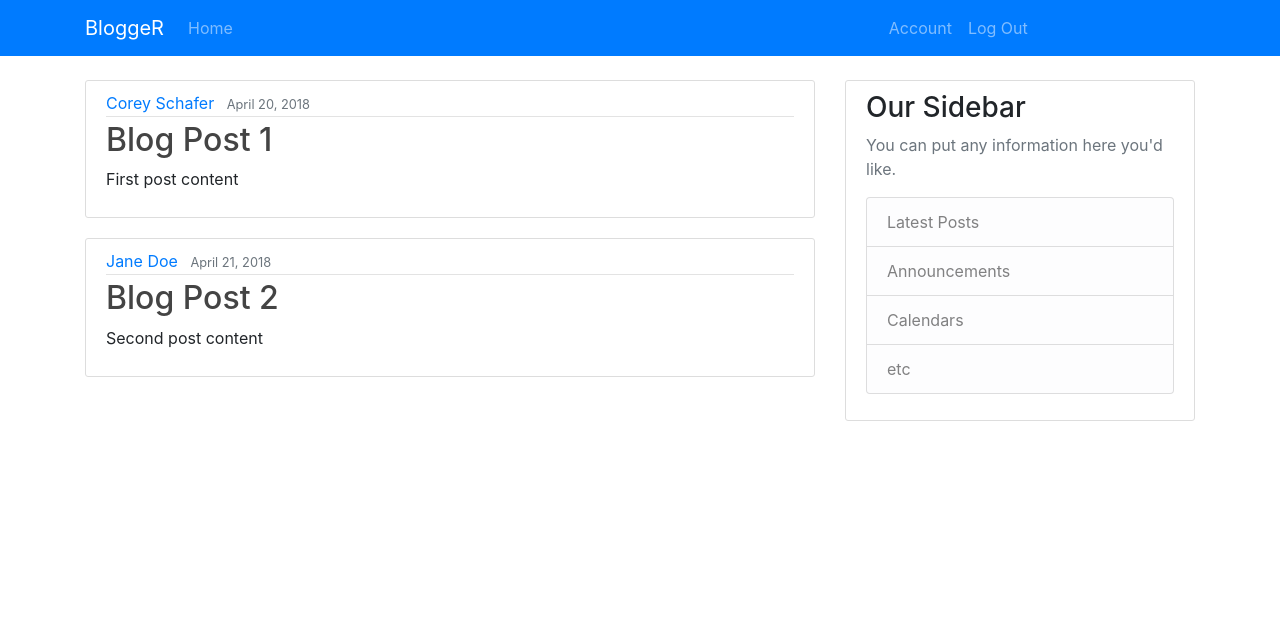
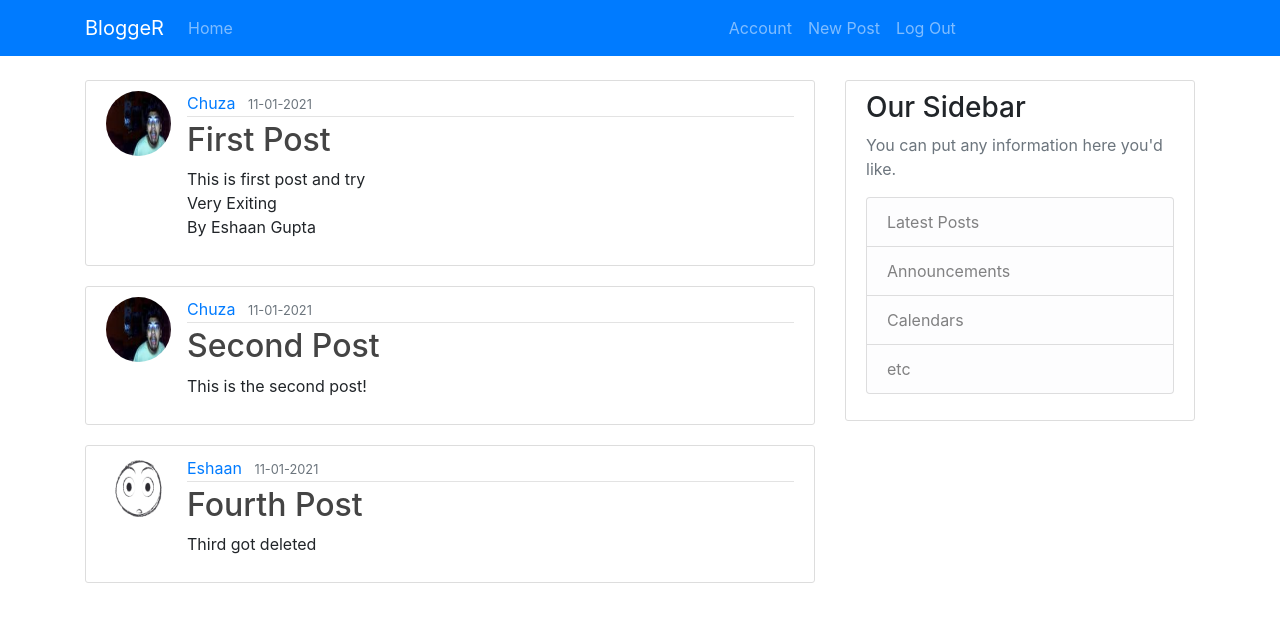
Before and after one commit to fantasy-08/Blogger, a Flask app: page / in a window 1280 px wide. Shown: the top 622 px of the page. Run offline with Flask 2, Linux system fonts and the light colour scheme; a user stored in the database is signed in; data comes from the database, SQL or seed files in the repository; both versions use the stored data as it was after the commit; some libraries are stand-ins or nearby versions.

Commit message:
Post update delete done

```diff
--- a/main/routes.py
+++ b/main/routes.py
@@ -1,29 +1,16 @@
 import os
 import secrets
 from PIL import Image
-from flask import render_template, url_for, redirect, flash,request
+from flask import render_template, url_for, redirect, flash,request, abort
 from main import app,db,bcrypt
 from main.models import User, Post
-from main.forms import SignUpForm, LoginForm,UpdateAccountForm
+from main.forms import SignUpForm, LoginForm,UpdateAccountForm ,PostForm
 from flask_login import login_user,current_user,logout_user,login_required
 
-posts = [
-    {
-        'author': 'Corey Schafer',
-        'title': 'Blog Post 1',
-        'content': 'First post content',
-        'date_posted': 'April 20, 2018'
-    },
-    {
-        'author': 'Jane Doe',
-        'title': 'Blog Post 2',
-        'content': 'Second post content',
-        'date_posted': 'April 21, 2018'
-    }
-]
 @app.route('/')
 @app.route("/home")
 def home():
+    posts=Post.query.all()
     return render_template('home.html', posts=posts)
 
 @app.route('/signup', methods=['GET', 'POST'])
@@ -97,3 +84,56 @@ def account():
 def logout():
     logout_user()
     return redirect(url_for('home'))
+
+@app.route('/post/new',methods=['GET','POST'])
+@login_required
+def new_post():
+    form =PostForm()
+    if form.validate_on_submit():
+        post=Post(title=form.title.data,content=form.content.data,author=current_user)
+        db.session.add(post)
+        db.session.commit()
+        flash('Blog added to community','success')
+        return redirect(url_for('home'))
+    return render_template('new_post.html',form=form,titlt="NEW BLOG")
+
+@app.route('/post/<int:post_id>')
+def post(post_id):
+    post=Post.query.get_or_404(post_id)
+    return render_template('post.html',title=post.title,post=post)
+
+@app.route('/post/<int:post_id>/update',methods=['GET','POST'])
+@login_required
+def update(post_id):
+
+    post=Post.query.get_or_404(post_id)
+
+    if post.author!=current_user:
+        abort(403)
+    form=PostForm()
+
+    if form.validate_on_submit():
+        post.title=form.title.data
+        post.content=form.content.data
+        db.session.commit()
+        flash('Blog updated successfully','success')
+        return redirect(url_for('post',post_id=post_id))
+    elif request.method=='GET':
+        form.title.data=post.title
+        form.content.data=post.content
+
+    return render_template('update_post.html',form=form,post=post)
+
+@app.route('/post/<int:post_id>/delete',methods=['POST'])
+@login_required
+def delete_post(post_id):
+
+    post=Post.query.get_or_404(post_id)
+
+    if post.author!=current_user:
+        abort(403)
+
+    db.session.delete(post)
+    db.session.commit()
+    flash('Blog deleted','danger')
+    return redirect(url_for('home'))
--- a/main/templates/home.html
+++ b/main/templates/home.html
@@ -1,11 +1,12 @@
 {%extends "layout.html" %} {%block content%} {%for post in posts%}
 <article class="media content-section">
+	<img src="{{url_for('static',filename='picture/'+post.author.image_file)}}" class='rounded-circle article-img'>
 	<div class="media-body">
 		<div class="article-metadata">
-			<a class="mr-2" href="#">{{ post.author }}</a>
-			<small class="text-muted">{{ post.date_posted }}</small>
+			<a class="mr-2" href="#">{{ post.author.username }}</a>
+			<small class="text-muted">{{ post.date_posted.strftime('%d-%m-%Y') }}</small>
 		</div>
-		<h2><a class="article-title" href="#">{{ post.title }}</a></h2>
+		<h2><a class="article-title" href="{{url_for('post',post_id=post.id)}}">{{ post.title }}</a></h2>
 		<p class="article-content">{{ post.content }}</p>
 	</div>
 </article>
--- a/main/templates/layout.html
+++ b/main/templates/layout.html
@@ -33,11 +33,14 @@
           <div class="collapse navbar-collapse" id="navbarNav">
             <ul class="navbar-nav">
               <li class="nav-item">
-                <a class="nav-link" href="#">Home <span class="sr-only"></span></a>
+                <a class="nav-link" href="{{url_for('home')}}">Home <span class="sr-only"></span></a>
               </li>
               {%if current_user.is_authenticated%}
-              <li class="nav-item" style="margin-left: 40rem;">
+              <li class="nav-item" style="margin-left: 30rem;">
                 <a class="nav-link" href="{{url_for('account')}}">Account</a>
+              </li>
+              <li class="nav-item">
+                <a class="nav-link" href="{{url_for('new_post')}}">New Post</a>
               </li>
               <li class="nav-item">
                 <a class="nav-link" href="{{url_for('logout')}}">Log Out</a>
```
Also changed, not shown: main/forms.py (+6 -1 lines), main/templates/new_post.html (added, +39 -0 lines), main/templates/post.html (added, +39 -0 lines), main/templates/update_post.html (added, +38 -0 lines), main/site.db.
